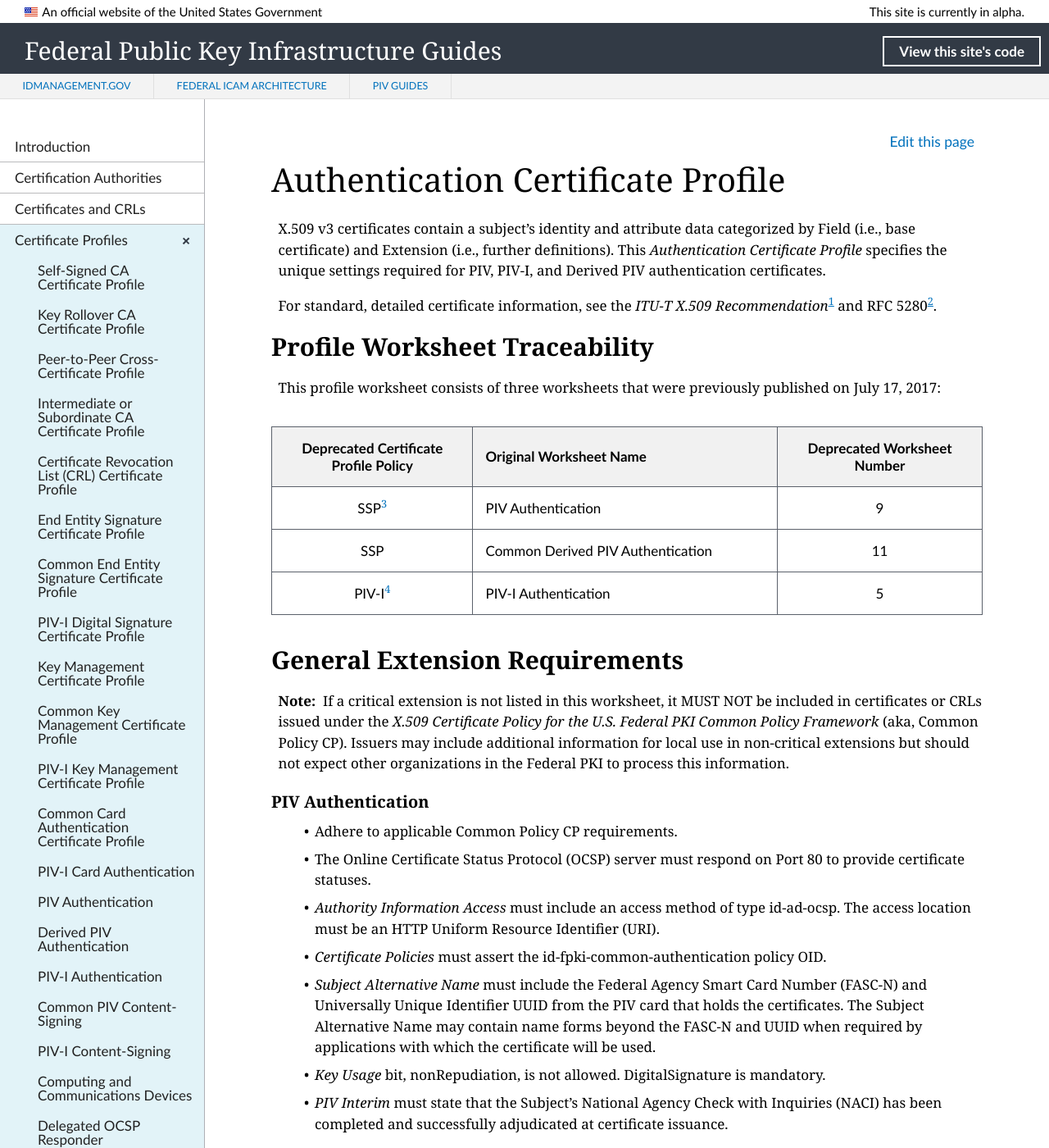
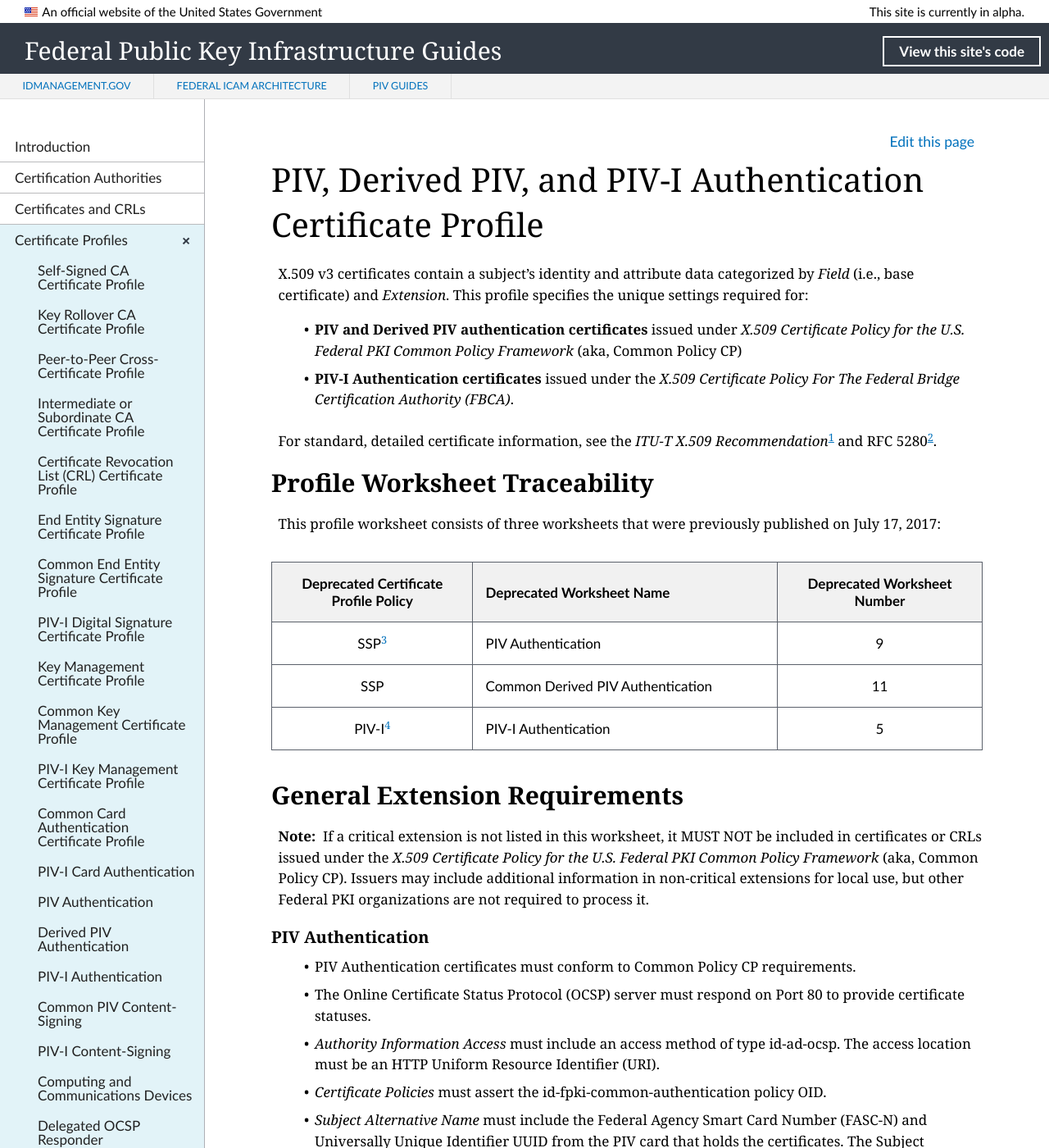
Before and after one commit to GSA/fpki-guides, a Jekyll site: the page built from _profiles/21_all_piv_auth.md, in a window 1280 px wide and 1400 px high. Shown: the whole window at 82% size. Built offline with Jekyll 4.4.1, drawn with Linux system fonts in a browser that asks for light colours; nearby versions of some CDN libraries; library files that are not in the unit come from our copies; some of the changed text lies outside the part shown.

Commit message:
Update 21_all_piv_auth.md
Added and revised text

```diff
--- a/_profiles/21_all_piv_auth.md
+++ b/_profiles/21_all_piv_auth.md
@@ -1,10 +1,13 @@
 ---
 layout: default
-title: Authentication Certificate Profile
+title: PIV, Derived PIV, and PIV-I Authentication Certificate Profile
 permalink: profiles/allpivauth/
 ---
 
-X.509 v3 certificates contain a subject's identity and attribute data categorized by Field (i.e., base certificate) and Extension (i.e., further definitions). This _Authentication Certificate Profile_ specifies the unique settings required for PIV, PIV-I, and Derived PIV authentication certificates.
+X.509 v3 certificates contain a subject's identity and attribute data categorized by _Field_ (i.e., base certificate) and _Extension_. This profile specifies the unique settings required for:
+
+* **PIV and Derived PIV authentication certificates** issued under _X.509 Certificate Policy for the U.S. Federal PKI Common Policy Framework_ (aka, Common Policy CP)
+* **PIV-I Authentication certificates** issued under the _X.509 Certificate Policy For The Federal Bridge Certification Authority (FBCA)_.
 
 For standard, detailed certificate information, see the _ITU-T X.509 Recommendation_<sup>[1](#1)</sup> and RFC 5280<sup>[2](#2)</sup>.
 
@@ -12,7 +15,7 @@
 
 This profile worksheet consists of three worksheets that were previously published on July 17, 2017:
 
-| **Deprecated Certificate<br>Profile Policy**  | **Original Worksheet Name** |  **Deprecated Worksheet<br>Number**  |
+| **Deprecated Certificate<br>Profile Policy**  | **Deprecated Worksheet Name** |  **Deprecated Worksheet<br>Number**  |
 | :----: | :---- |  :----:  |
 |  SSP<sup>[3](#3)</sup>  |  PIV Authentication  | 9  |
 |  SSP  |  Common Derived PIV Authentication  | 11  |
@@ -20,11 +23,11 @@
 
 ## General Extension Requirements
 
-**Note:**&nbsp;&nbsp;If a critical extension is not listed in this worksheet, it MUST NOT be included in certificates or CRLs issued under the _X.509 Certificate Policy for the U.S. Federal PKI Common Policy Framework_ (aka, Common Policy CP). Issuers may include additional information for local use in non-critical extensions but should not expect other organizations in the Federal PKI to process this information.
+**Note:**&nbsp;&nbsp;If a critical extension is not listed in this worksheet, it MUST NOT be included in certificates or CRLs issued under the _X.509 Certificate Policy for the U.S. Federal PKI Common Policy Framework_ (aka, Common Policy CP). Issuers may include additional information in non-critical extensions for local use, but other Federal PKI organizations are not required to process it.
 
 ### PIV Authentication
 
-* Adhere to applicable Common Policy CP requirements.
+* PIV Authentication certificates must conform to Common Policy CP requirements.
 * The Online Certificate Status Protocol (OCSP) server must respond on Port 80 to provide certificate statuses.
 * _Authority Information Access_ must include an access method of type id-ad-ocsp. The access location must be an HTTP Uniform Resource Identifier (URI).
 * _Certificate Policies_ must assert the id-fpki-common-authentication policy OID.
@@ -32,19 +35,20 @@
 * _Key Usage_ bit, nonRepudiation, is not allowed. DigitalSignature is mandatory.
 * _PIV Interim_ must state that the Subject's National Agency Check with Inquiries (NACI) has been completed and successfully adjudicated at certificate issuance.
 
+### Derived PIV Authentication
+
+* Derived PIV Authentication certificates must conform to applicable Common Policy CP requirements.
+* _Key Usage_ bit, nonRepudiation, is not allowed. DigitalSignature is mandatory.
+* _PIV Interim_ must state that the Subject's NACI has been completed and successfully adjudicated at certificate issuance.
+
 ### PIV-I Authentication
 
-* Adhere to applicable _X.509 Certificate Policy For The Federal Bridge Certification Authority (FBCA)_ (aka, FBCA CP) requirements.
+* PIV-I Authentication certificates must conform to _X.509 Certificate Policy For The Federal Bridge Certification Authority (FBCA)_ (aka, FBCA CP) requirements.
 * The Online Certificate Status Protocol (OCSP) server must respond on Port 80 to provide certificate statuses.
 * _Authority Information Access_ must include an access method of type id-ad-ocsp. The access location must be an HTTP Uniform Resource Identifier (URI).
 * _Subject Alternative Name_ must include the UUID from the PIV-I card that holds the certificates and NOT include any other name forms.
 * _Key Usage_ bit, nonRepudiation, is not allowed. DigitalSignature is mandatory.
 
-### Derived PIV Authentication
-
-* Adhere to applicable Common Policy CP requirements.
-* _Key Usage_ bit, nonRepudiation, is not allowed. DigitalSignature is mandatory.
-* _PIV Interim_ must state that the Subject's NACI has been completed and successfully adjudicated at certificate issuance.
 
 ## Worksheet 1:&nbsp;&nbsp;PIV, PIV-I, and Derived PIV Authentication Certificate Profile
 
```
